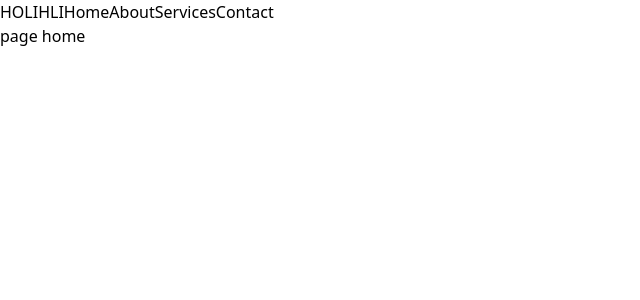
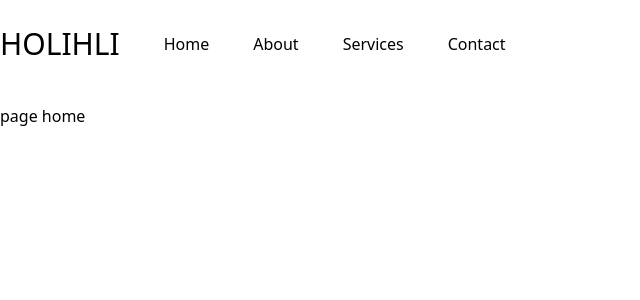
Before and after one commit to Tacianojr07/website, a React (Vite) app: page / in a window 1280 px wide. Shown: the top 300 px of the page, without its empty margins (0-640 px from the left). Built offline with nearby package versions, Linux system fonts and the light colour scheme.

Commit message:
styled header

```diff
--- a/src/components/header/index.tsx
+++ b/src/components/header/index.tsx
@@ -2,9 +2,11 @@ import { Link } from "react-router-dom";
 
 export function Header() {
   return (
-    <div>
-      <header>
-        <Link to={"/"}>HOLIHLI</Link>
+    <div className="w-full h-16 mx-auto flex justify-center items-center my-5">
+      <header className="w-full max-w-7xl flex items-center justify-start gap-11  mb-4 mx-auto font-medium">
+        <Link className="text-3xl" to={"/"}>
+          HOLIHLI
+        </Link>
         <Link to={"/"}>Home</Link>
         <Link to={"/about"}>About</Link>
         <Link to={"/services"}>Services</Link>
```
